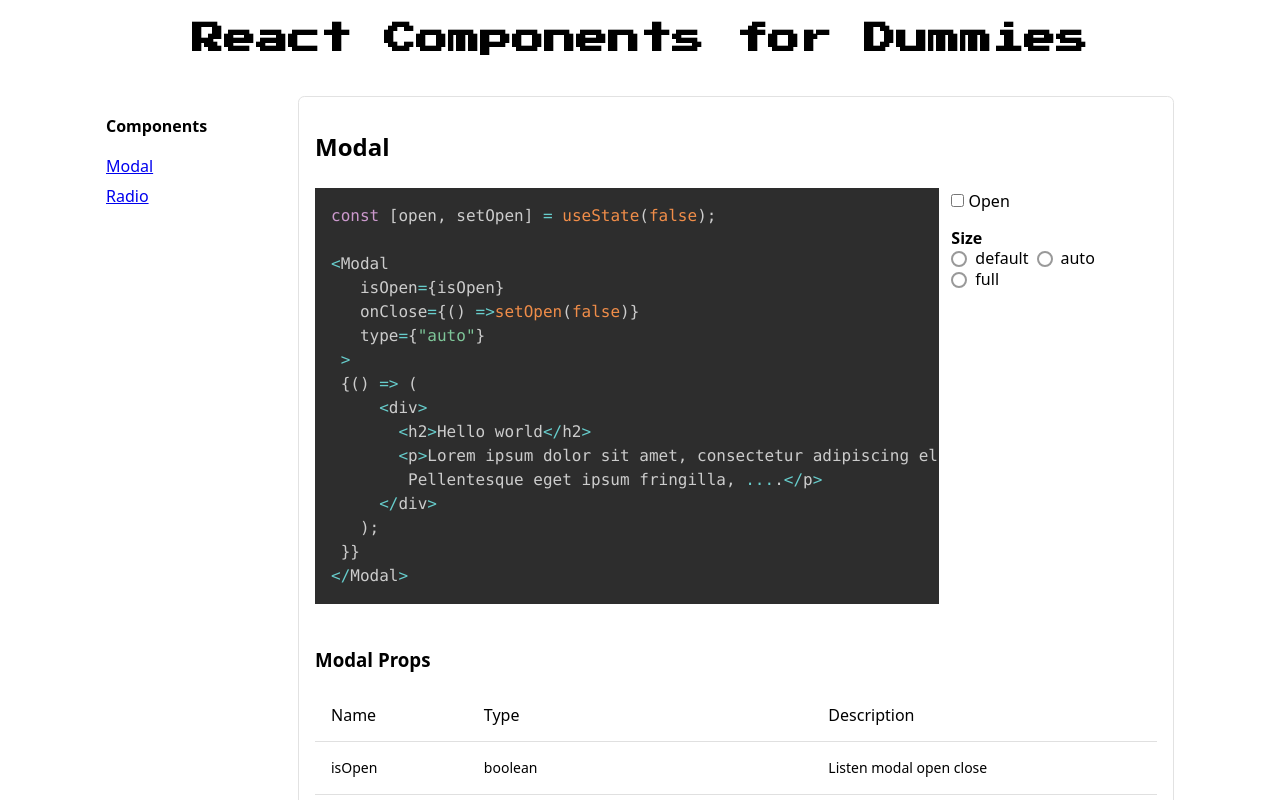
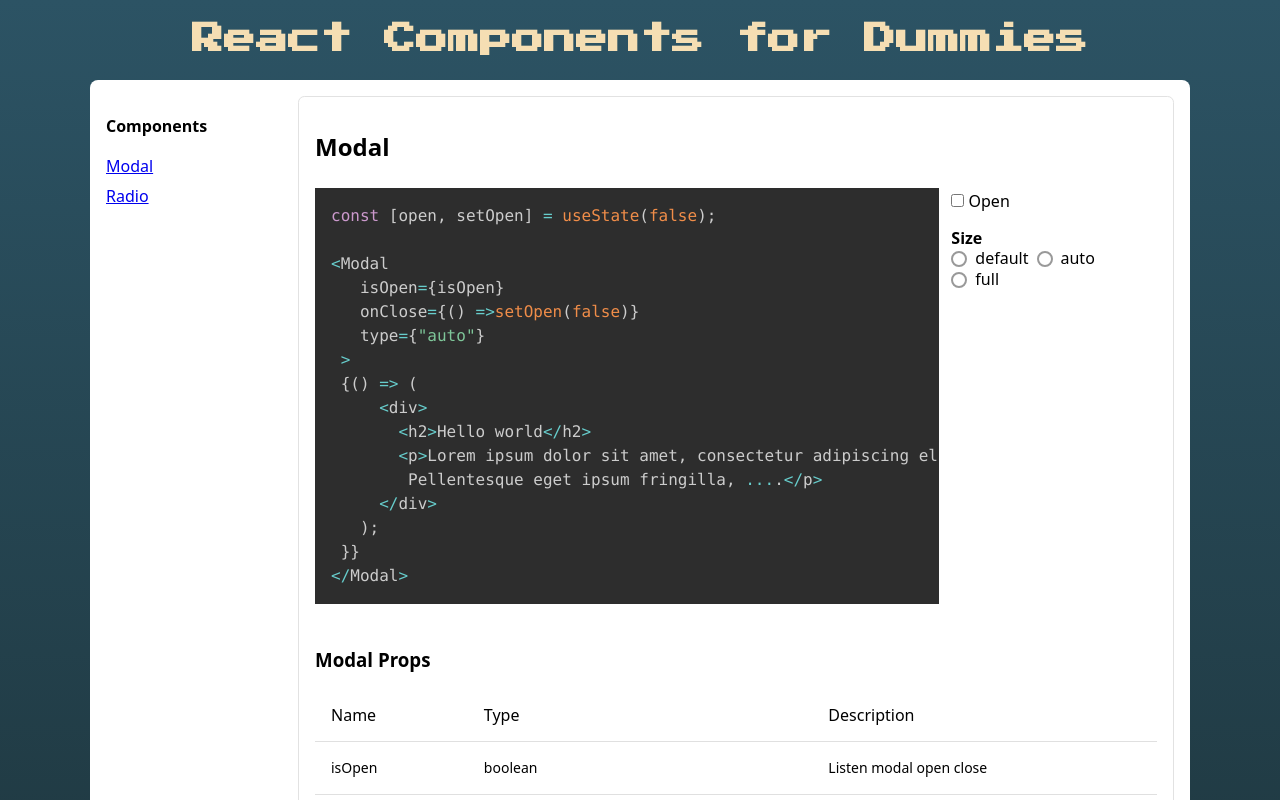
Before and after one commit to SaifulBashar/react-component-for-dummies, a Next.js app: page / in a window 1280 px wide. Shown: the top 800 px of the page. Built offline with nearby package versions, Linux system fonts and the light colour scheme.

Commit message:
improve design

```diff
--- a/pages/index.tsx
+++ b/pages/index.tsx
@@ -10,12 +10,19 @@ function Page() {
           display: flex;
           align-items: center;
           flex-direction: column;
+          background: linear-gradient(
+            to top,
+            #0f2027,
+            #203a43,
+            #2c5364
+          ); /* W3C, IE 10+/ Edge, Firefox 16+, Chrome 26+, Opera 12+, Safari 7+ */
         `}
       >
         <h1
           className={css`
             font-family: "Press Start 2P", cursive;
             font-size: 2rem;
+            color: wheat;
           `}
         >
           React Components for Dummies
```
